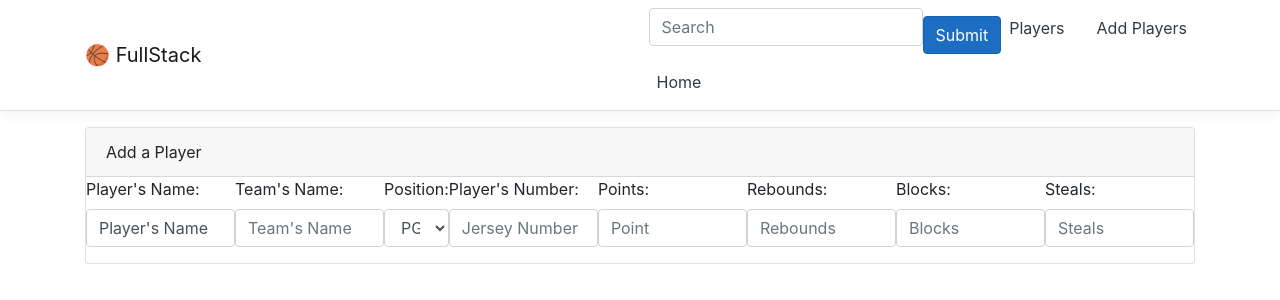
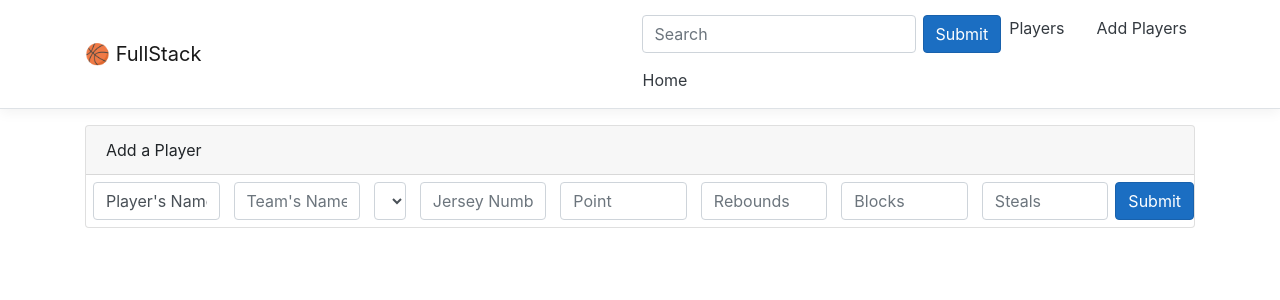
Before and after one commit to Carla-Joseph/FullStack, a React (Create React App) app in the folder ClientApp/: page /addplayer in a window 1280 px wide. Shown: the top 300 px of the page. Built offline with nearby package versions, Linux system fonts and the light colour scheme.

Commit message:
Created Player model

```diff
--- a/ClientApp/src/App.jsx
+++ b/ClientApp/src/App.jsx
@@ -3,6 +3,7 @@ import { Route, Switch } from 'react-router'
 import { Layout } from './components/Layout'
 import { Home } from './pages/Home'
 import HelloWorld from './pages/_template/HelloWorld'
+import { DeletePlayer } from './pages/DeletePlayer'
 import {AddPlayer} from './pages/AddPlayer'
 import NotFound from './pages/NotFound'
 import './custom.scss'
@@ -18,8 +19,12 @@ export default class App extends Component {
           <Route exact path="/" component={Home} />
           <Route exact path="/players" component={HelloWorld} />
           {/* <Route exact path="/typescript" component={HeyWorld} /> */}
-          <Route exact path="/addplayer" component={AddPlayer} />
-          <Route exact path="*" component={NotFound} />
+          <Route exact path="/addplayer">
+            <AddPlayer />
+            </Route>
+          <Route exact path="/deleteplayer">
+            <DeletePlayer/>
+          </Route>
         </Switch>
       </Layout>
     )
--- a/ClientApp/src/custom.scss
+++ b/ClientApp/src/custom.scss
@@ -30,9 +30,9 @@ section {
   flex-wrap: wrap;
 }
 
-.form-group div {
+.form-group {
   display: flex;
-  flex-direction: row;
+  flex-direction: column;
   justify-content: space-around;
-  margin: 3px;
+  margin: 7px;
 }
--- a/ClientApp/src/pages/AddPlayer.jsx
+++ b/ClientApp/src/pages/AddPlayer.jsx
@@ -7,7 +7,6 @@ export function AddPlayer() {
 
       <form>
         <div className="form-group">
-          <label htmlFor="name">Player's Name: </label>
           <input
             type="text"
             className="form-control"
@@ -17,7 +16,6 @@ export function AddPlayer() {
         </div>
 
         <div className="form-group">
-          <label htmlFor="name">Team's Name: </label>
           <input
             type="text"
             className="form-control"
@@ -27,7 +25,6 @@ export function AddPlayer() {
         </div>
 
         <div className="form-group">
-          <label htmlFor="name">Position: </label>
           <select class="form-control">
             <option>PG</option>
             <option>SG</option>
@@ -38,7 +35,6 @@ export function AddPlayer() {
         </div>
 
         <div className="form-group">
-          <label htmlFor="name">Player's Number: </label>
           <input
             type="int"
             className="form-control"
@@ -48,7 +44,6 @@ export function AddPlayer() {
         </div>
 
         <div className="form-group">
-          <label htmlFor="name">Points: </label>
           <input
             type="int"
             className="form-control"
@@ -58,7 +53,6 @@ export function AddPlayer() {
         </div>
 
         <div className="form-group">
-          <label htmlFor="name">Rebounds: </label>
           <input
             type="int"
             className="form-control"
@@ -68,7 +62,6 @@ export function AddPlayer() {
         </div>
 
         <div className="form-group">
-          <label htmlFor="name">Blocks: </label>
           <input
             type="int"
             className="form-control"
@@ -78,7 +71,6 @@ export function AddPlayer() {
         </div>
 
         <div className="form-group">
-          <label htmlFor="name">Steals: </label>
           <input
             type="number"
             className="form-control"
@@ -86,6 +78,10 @@ export function AddPlayer() {
             placeholder="Steals"
           />
         </div>
+
+        <button type="submit" className="btn btn-primary">
+            Submit
+          </button>
       </form>
     </div>
   )
--- /dev/null
+++ b/ClientApp/src/pages/DeletePlayer.jsx
@@ -0,0 +1,9 @@
+import React from 'react'
+
+export function DeletePlayer() {
+  return (
+    <>
+    Delete Player
+    </>
+  )
+}
```
Also changed, not shown: 2 other files (tests, documents, lock files or other folders).
